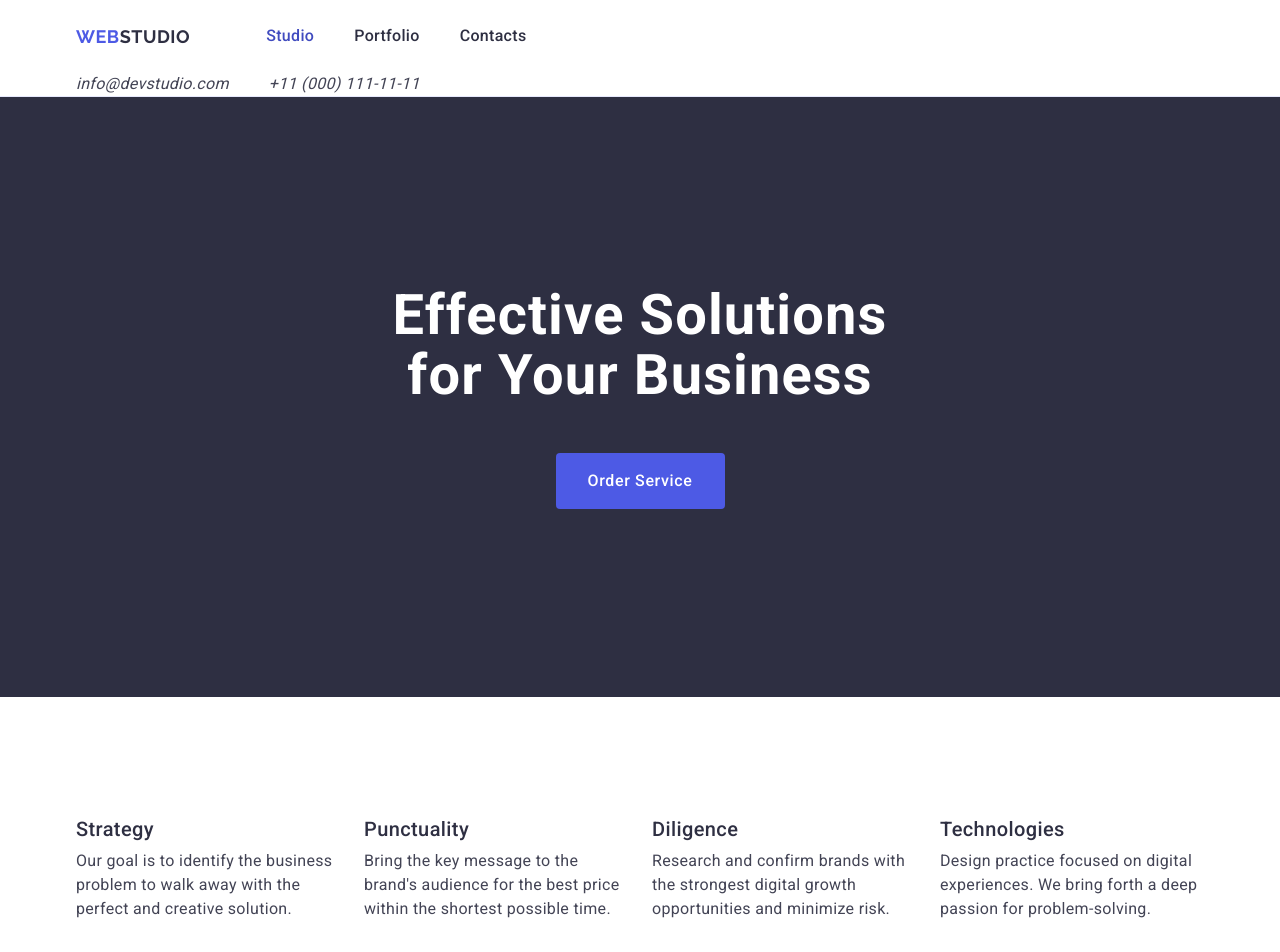
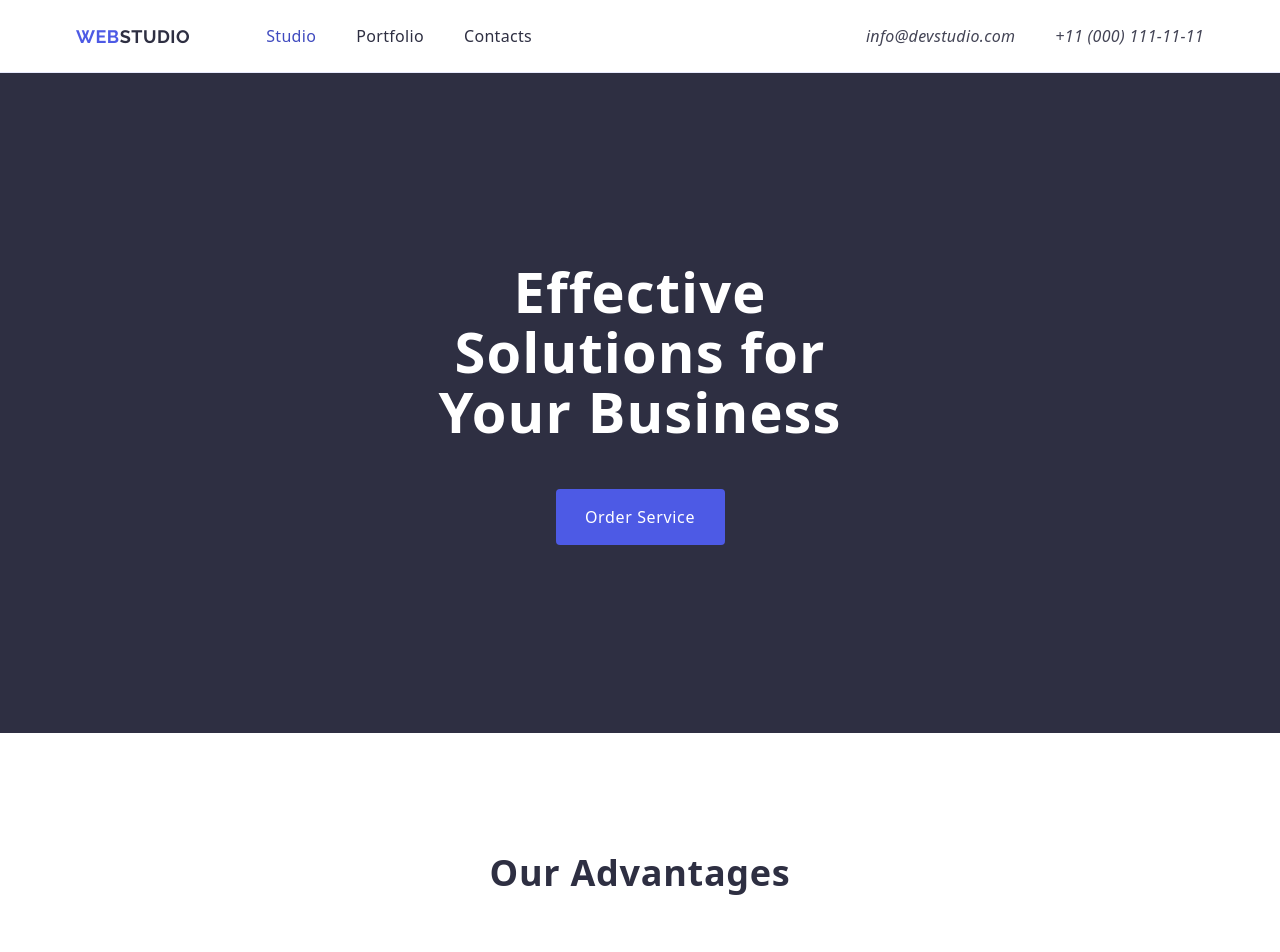
Before and after one commit to Sofiia-D24/goit-markup-hw-03, a plain HTML site: page index.html in a window 1280 px wide. Shown: the top 952 px of the page. Drawn offline with nearby package versions, Linux system fonts and the light colour scheme.

Commit message:
added html and css

```diff
--- a/css/styles.css
+++ b/css/styles.css
@@ -1,6 +1,4 @@
-/* ==========================================================================
-   Reset
-   ========================================================================== */
+/* Reset */
 *,
 *::before,
 *::after {
@@ -34,9 +32,7 @@
   text-decoration: none;
 }
 
-/* ==========================================================================
-   Container
-   ========================================================================== */
+/* Container */
 .container {
   max-width: 1158px;
   padding-left: 15px;
@@ -45,13 +41,11 @@
   margin-right: auto;
 }
 
-/* ==========================================================================
-   Typography & colors
-   ========================================================================== */
-body {
-  font-family: "Roboto", sans-serif;
-  color: #434455;
-  background-color: #ffffff;
+/* Header specific container — display: flex + logo margin */
+.header-container {
+  display: flex;
+  align-items: center;
+  justify-content: space-between;
 }
 
 .logo {
@@ -62,20 +56,11 @@
   letter-spacing: 0.03em;
   text-transform: uppercase;
   color: #4d5ae5;
-  display: block;
-  padding: 24px 0;
+  margin-right: 76px;
 }
 
 .logo-accent {
   color: #2e2f42;
-}
-
-/* ==========================================================================
-   Header
-   ========================================================================== */
-.header {
-  border-bottom: 1px solid #e7e9fc;
-  background-color: #ffffff;
 }
 
 .nav {
@@ -86,7 +71,6 @@
 .nav-list {
   display: flex;
   gap: 40px;
-  margin-left: 76px;
 }
 
 .nav-link {
@@ -122,9 +106,13 @@
   color: #404bbf;
 }
 
-/* ==========================================================================
-   Hero
-   ========================================================================== */
+/* Header border */
+.header {
+  border-bottom: 1px solid #e7e9fc;
+  background-color: #ffffff;
+}
+
+/* Hero */
 .hero-section {
   background-color: #2e2f42;
   padding: 188px 0;
@@ -152,7 +140,8 @@
   height: 56px;
   border: none;
   border-radius: 4px;
-  transition: background-color 250ms cubic-bezier(0.4, 0, 0.2, 1);
+  display: block;
+  margin: 0 auto;
 }
 
 .hero-button:hover,
@@ -160,11 +149,20 @@
   background-color: #404bbf;
 }
 
-/* ==========================================================================
-   Common section
-   ========================================================================== */
+/* Common section */
 .section {
   padding: 120px 0;
+}
+
+.section-title {
+  font-size: 36px;
+  line-height: 1.11;
+  letter-spacing: 0.02em;
+  text-align: center;
+  text-transform: capitalize;
+  color: #2e2f42;
+  font-weight: 700;
+  margin-bottom: 72px;
 }
 
 /* Advantages */
@@ -174,7 +172,7 @@
 }
 
 .advantages-item {
-  width: calc((100% - 72px) / 4);
+  width: calc((100% - 3 * 24px) / 4);
 }
 
 .section-subtitle {
@@ -204,7 +202,7 @@
 }
 
 .team-item {
-  width: calc((100% - 72px) / 4);
+  width: calc((100% - 3 * 24px) / 4);
   background-color: #ffffff;
   border-radius: 0 0 4px 4px;
   overflow: hidden;
@@ -219,9 +217,9 @@
   text-align: center;
 }
 
-/* Portfolio  */
-.portfolio-section {
-  background-color: #ffffff;
+/* Portfolio */
+.portfolio-container {
+  border: 1px solid #e7e9fc;
 }
 
 .portfolio-list {
@@ -232,7 +230,7 @@
 }
 
 .portfolio-item {
-  width: calc((100% - 48px) / 3);
+  width: calc((100% - 2 * 24px) / 3);
   background-color: #ffffff;
   transition: box-shadow 250ms cubic-bezier(0.4, 0, 0.2, 1);
   border-bottom: 1px solid #e7e9fc;
@@ -257,8 +255,19 @@
 }
 
 .footer .logo {
+  font-family: "Raleway", sans-serif;
+  font-weight: 700;
+  font-size: 18px;
+  line-height: 1.16667;
+  letter-spacing: 0.03em;
+  text-transform: uppercase;
+  color: #4d5ae5;
+  display: inline-block;
   margin-bottom: 16px;
-  padding: 0;
+}
+
+.footer .logo-accent {
+  color: #f4f4fd;
 }
 
 .footer-text {
@@ -267,16 +276,3 @@
   letter-spacing: 0.02em;
   max-width: 264px;
 }
-
-.visually-hidden {
-  position: absolute;
-  width: 1px;
-  height: 1px;
-  margin: -1px;
-  border: 0;
-  padding: 0;
-  white-space: nowrap;
-  clip-path: inset(100%);
-  clip: rect(0 0 0 0);
-  overflow: hidden;
-}
--- a/index.html
+++ b/index.html
@@ -21,7 +21,7 @@
   </head>
   <body>
     <header class="header">
-      <div class="container">
+      <div class="container header-container">
         <nav class="nav">
           <a class="logo" href="./index.html"
             >Web<span class="logo-accent">Studio</span></a
@@ -151,7 +151,7 @@
       </section>
 
       <section class="section portfolio-section">
-        <div class="container">
+        <div class="container portfolio-container">
           <h2 class="section-title">Our Portfolio</h2>
           <ul class="portfolio-list">
             <li class="portfolio-item">
@@ -233,9 +233,9 @@
 
     <footer class="footer">
       <div class="container">
-        <a class="logo" href="./index.html"
-          >Web<span class="logo-accent">Studio</span></a
-        >
+        <a class="logo" href="./index.html">
+          Web<span class="logo-accent">Studio</span>
+        </a>
         <p class="footer-text">
           Increase the flow of customers and sales for your business with
           digital marketing & growth solutions.
```
